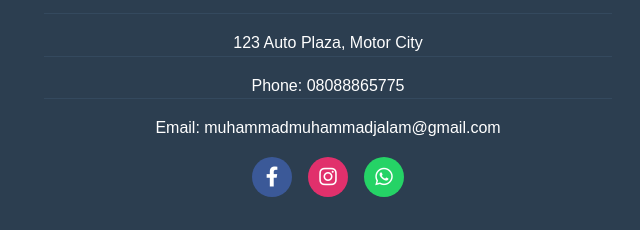
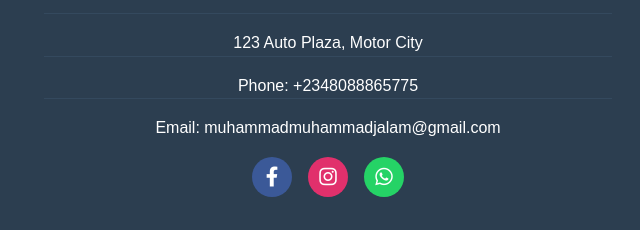
Before and after one commit to abubakarmuhd8787-hue/Jalam-autoX-Sales, a website: page index.html in a window 1280 px wide. Shown: the part 1796-2026 px from the top of the page, 12-652 px from the left. Drawn offline with Linux system fonts and the light colour scheme.

```diff
--- a/index.html
+++ b/index.html
@@ -135,7 +135,7 @@
             <div class="footer-section">
                 <h3>Contact Us</h3>
                 <p>123 Auto Plaza, Motor City</p>
-                <p>Phone: 08088865775</p>
+                <p>Phone: +2348088865775</p>
                 <p>Email: muhammadmuhammadjalam@gmail.com</p>
 
                 <!-- Social Media Icons -->
```
